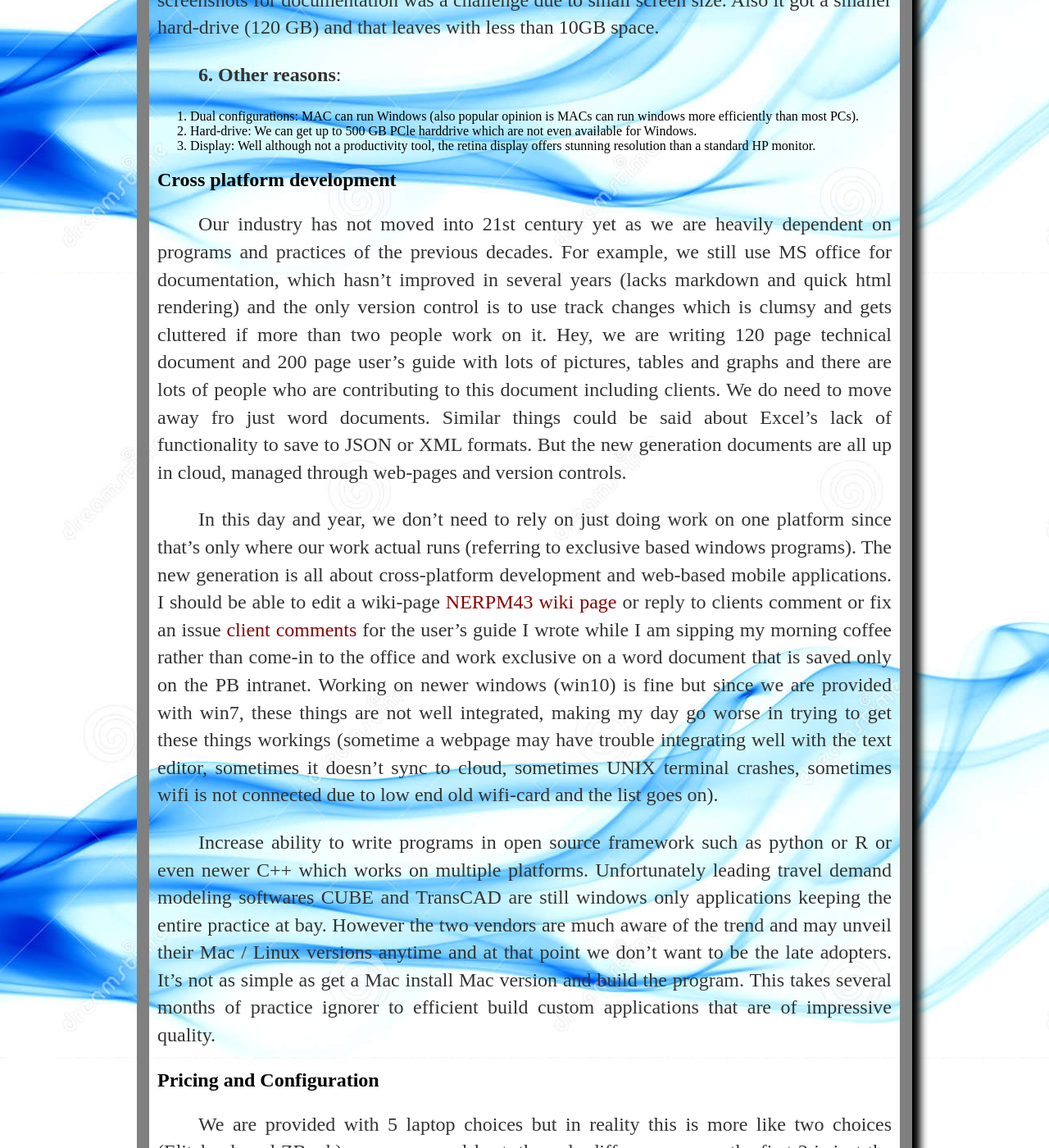
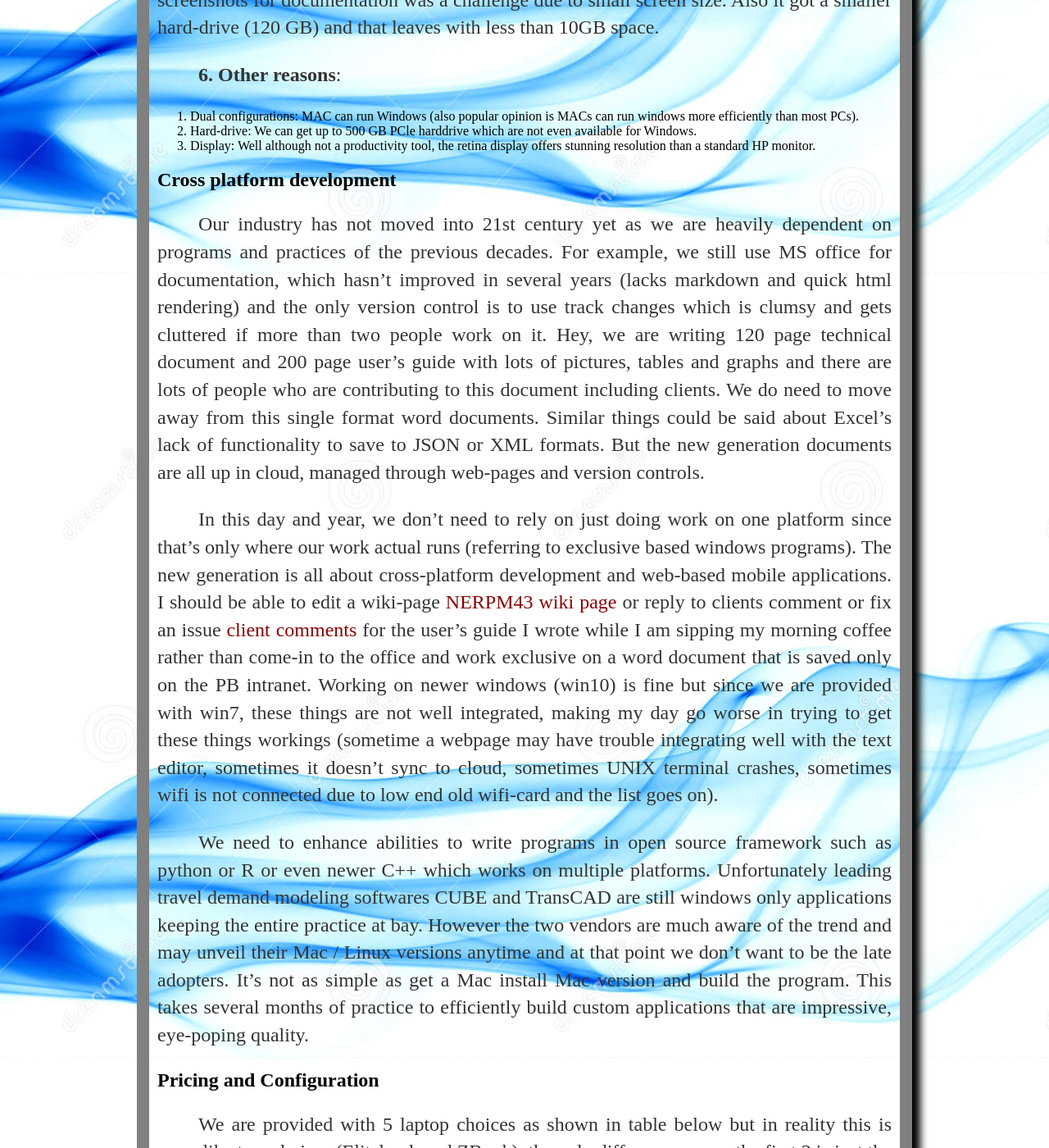
Before and after one commit to 4Step/4Step.github.io, a Jekyll site: the page built from _posts/2016-06-24-mac-vs-windows.md, in a window 1280 px wide and 1400 px high, scrolled down 4360 px. Shown: the whole window at 82% size. Built offline with Jekyll 4.4.1, drawn with Linux system fonts in a browser that asks for light colours; some of the changed text lies outside the part shown.

Commit message:
Update 2016-06-24-mac-vs-windows.md

```diff
--- a/_posts/2016-06-24-mac-vs-windows.md
+++ b/_posts/2016-06-24-mac-vs-windows.md
@@ -42,9 +42,9 @@
 ## Better hardware and Software Integrations
 **1. Better Configuration**: Mac Book without any doubt comes with very nice and advanced hardware. I own a MacBook for about 6 years and has better hardware configuration than my PB work laptop which was 4 years old and died last week. Additionally, I had challenges connecting to newer routers with the PB PC laptops over my MacBook Pro and the reason being the low end wireless cards couldn’t catch latest frequencies.
 
-**2. Battery**: Again, my 6 year old MacBook is the proof that it has better batter life than my two work PCs which lasted less than 3 years befogging running into battery issues. Apart from this, single charge on Mac battery last longer than pc battery.
+**2. Battery**: Again, my 6 year old MacBook is the proof that it has better batter life than my two work PCs which lasted less than 3 years before running into battery issues. Apart from this, single charge on Mac battery last longer than pc battery.
 
-**3. Built-in Software**: Most of the program software for Mac is either already installed such as python and gawk or easy to install with command line installers such as home brew. Installing programs on windows is not a nightmare, for example [pandoc](http://pandoc.org/) is a program to convert word document to markdown or html, that takes a challenge to install, find and run on windows. Also to mention it takes lot of man hours to constantly updating third party installations on windows as windows lack something like home brew where all packages can be updated.
+**3. Built-in Software**: Most of the program software for Mac is either already installed such as python and gawk or easy to install with command line installers such as home brew. Installing programs on windows is not a nightmare but a hassle to deal, for example [pandoc](http://pandoc.org/) is a program to convert word document to markdown or html, that takes a challenge to install, find and run on windows. Also to mention it takes lot of man hours to constantly updating third party installations on windows as windows lack something like home brew where all packages can be updated at once.
 
 **4. Integration onto devices**: Most of the apps are cross-platforms or cross-devices, meaning I can have a textPad app on MacBook, iPad and iPhone and start making notes on one device but can also edit on other devices. For instance I cannot write of all the differences between Mac and PC in one take and so I started this on my MacBook, and while I am walking I added a point or two to this edition from my iPhone and then when I relaxing on my patio I added couple of more points via iPad. I was able to do this as this app is available on all the devices (pre-installed) and is seamlessly synced via cloud account (gmail). Apps such as this makes taking notes lot easier and improves efficiency by not losing the thought.
 
@@ -62,18 +62,18 @@
 
 ## Cross platform development
 Our industry has not moved into 21st century yet as we are heavily dependent on programs and practices of the previous decades. For example, we still use
-MS office for documentation, which hasn’t improved in several years (lacks markdown and quick html rendering) and the only version control is to use track changes which is clumsy and gets cluttered if more than two people work on it. Hey, we are writing 120 page technical document and 200 page user’s guide with lots of pictures, tables and graphs and there are lots of people who are contributing to this document including clients. We do need to move away fro just word documents. Similar things could be said about Excel’s lack of functionality to save to JSON or XML formats. But the new generation documents are all up in cloud, managed through web-pages and version controls.
+MS office for documentation, which hasn’t improved in several years (lacks markdown and quick html rendering) and the only version control is to use track changes which is clumsy and gets cluttered if more than two people work on it. Hey, we are writing 120 page technical document and 200 page user’s guide with lots of pictures, tables and graphs and there are lots of people who are contributing to this document including clients. We do need to move away from this single format word documents. Similar things could be said about Excel’s lack of functionality to save to JSON or XML formats. But the new generation documents are all up in cloud, managed through web-pages and version controls.
 
 In this day and year, we don’t need to rely on just doing work on one platform since that’s only where our work actual runs (referring to exclusive based windows programs). The new generation is all about cross-platform development and web-based mobile applications. I should be able to edit a wiki-page [NERPM43 wiki page](https://github.com/4Step/NERPM43/releases) or reply to clients comment or fix an issue [client comments](https://github.com/4Step/NERPM43/issues/8) for the user’s guide I wrote while I am sipping my morning coffee rather than come-in to the office and work exclusive on a word document that is saved only on the PB intranet. Working on newer windows (win10) is fine but since we are provided with win7, these things are not well integrated, making my day go worse in trying to get these things workings (sometime a webpage may have trouble integrating well with the text editor, sometimes it doesn’t sync to cloud, sometimes UNIX terminal crashes, sometimes wifi is not connected due to low end old wifi-card and the list goes on).
 
-Increase ability to write programs in open source framework such as python or R or even newer C++ which works on multiple platforms. Unfortunately leading travel demand modeling softwares CUBE and TransCAD are still windows only applications keeping the entire practice at bay. However the two vendors are much aware of the trend and may unveil their Mac / Linux versions anytime and at that point we don’t want to be the late adopters. It’s not as simple as get a Mac install Mac version and build the program. This takes several months of practice ignorer to efficient build custom applications that are of impressive quality.
+We need to enhance abilities to write programs in open source framework such as python or R or even newer C++ which works on multiple platforms. Unfortunately leading travel demand modeling softwares CUBE and TransCAD are still windows only applications keeping the entire practice at bay. However the two vendors are much aware of the trend and may unveil their Mac / Linux versions anytime and at that point we don’t want to be the late adopters. It’s not as simple as get a Mac install Mac version and build the program. This takes several months of practice to efficiently build custom applications that are impressive, eye-poping quality.
 
 
 
 ## Pricing and Configuration
- We are provided with 5 laptop choices but in reality this is more like two choices (Elitebook and ZBook), see my spreadsheet, the only difference across the first 3 is just the screen size.
+ We are provided with 5 laptop choices as shown in table below but in reality this is more like two choices (Elitebook and ZBook), the only difference across the first 3 is just the screen size.
 1. The first, Elitebook, configuration is much lower than what I currently use (both in CPU Clock speed(2.8 vs 2.6 GHz)  and Class (M vs U), as well as memory (8 vs 12 GB).
-2. The second choice (ZBook) is outright heavy, expensive for its class and of course UGLY.
+2. The second choice (ZBook) is outright heavy, expensive for its class and of course ugly beast looking.
 
 The table below shows the current PB configuration and pricing for these models is downloaded from the HP website.
 
```
